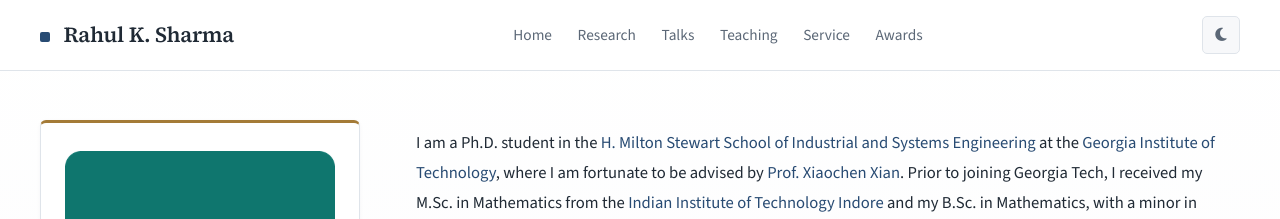
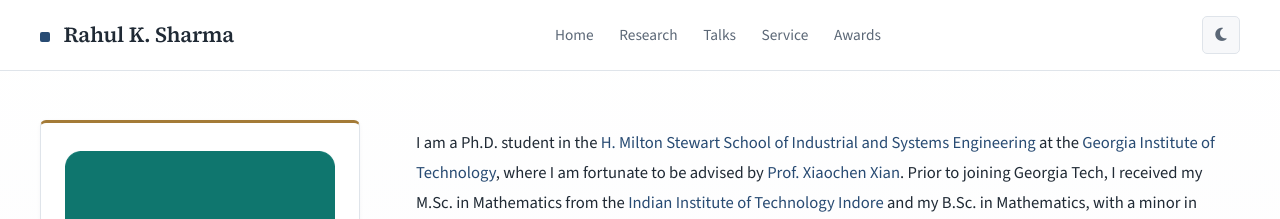
Before and after one commit to rsharma459/rsharma459.github.io, a Jekyll site: the page built from index.md, in a window 1280 px wide. Shown: the top 219 px of the page. Built offline with Jekyll 4.4.1, drawn with Linux system fonts in a browser that asks for light colours; a style sheet for code colours, icons or effects is not loaded.

Commit message:
Remove 'Teaching' link from homepage
Removed 'Teaching' link from homepage layout.

```diff
--- a/_layouts/homepage.html
+++ b/_layouts/homepage.html
@@ -205,10 +205,6 @@
 
         <li>
           <a href="#talks">Talks</a>
-        </li>
-
-        <li>
-          <a href="#teaching">Teaching</a>
         </li>
 
         <li>
```
